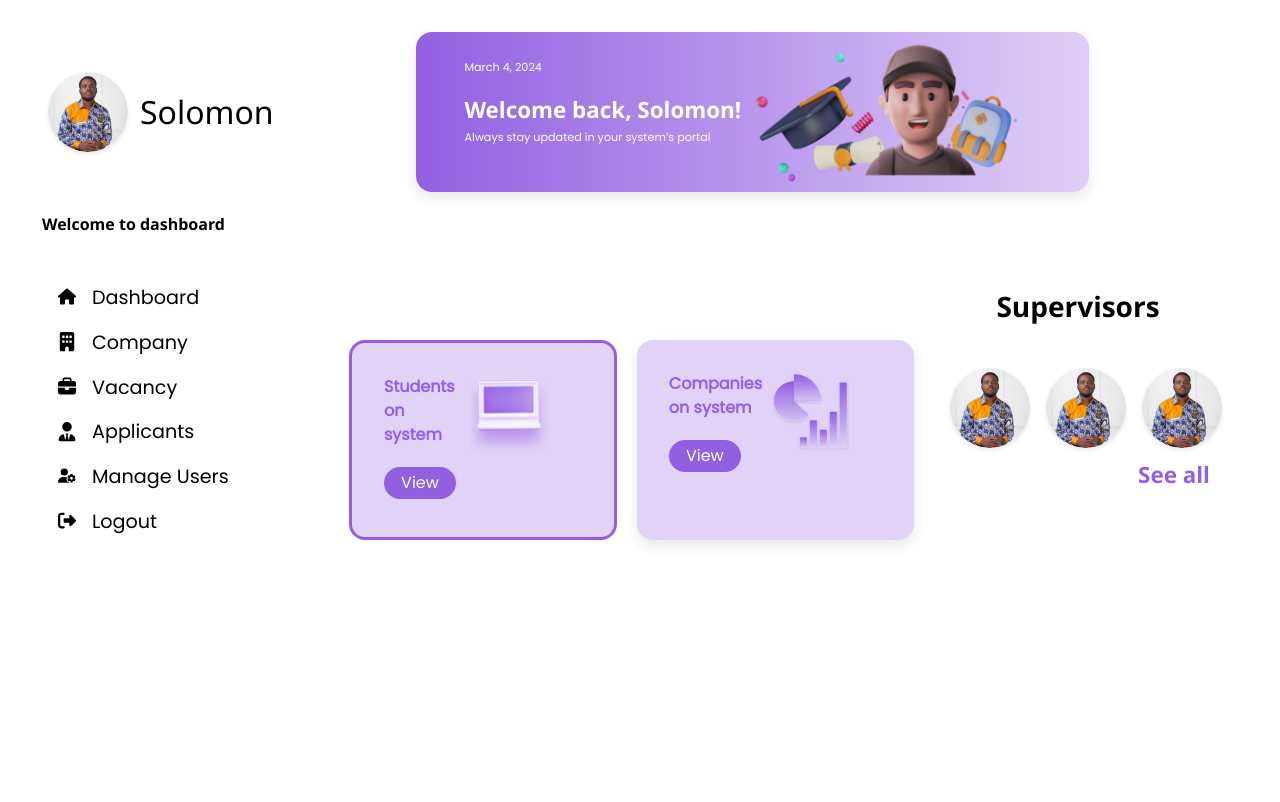
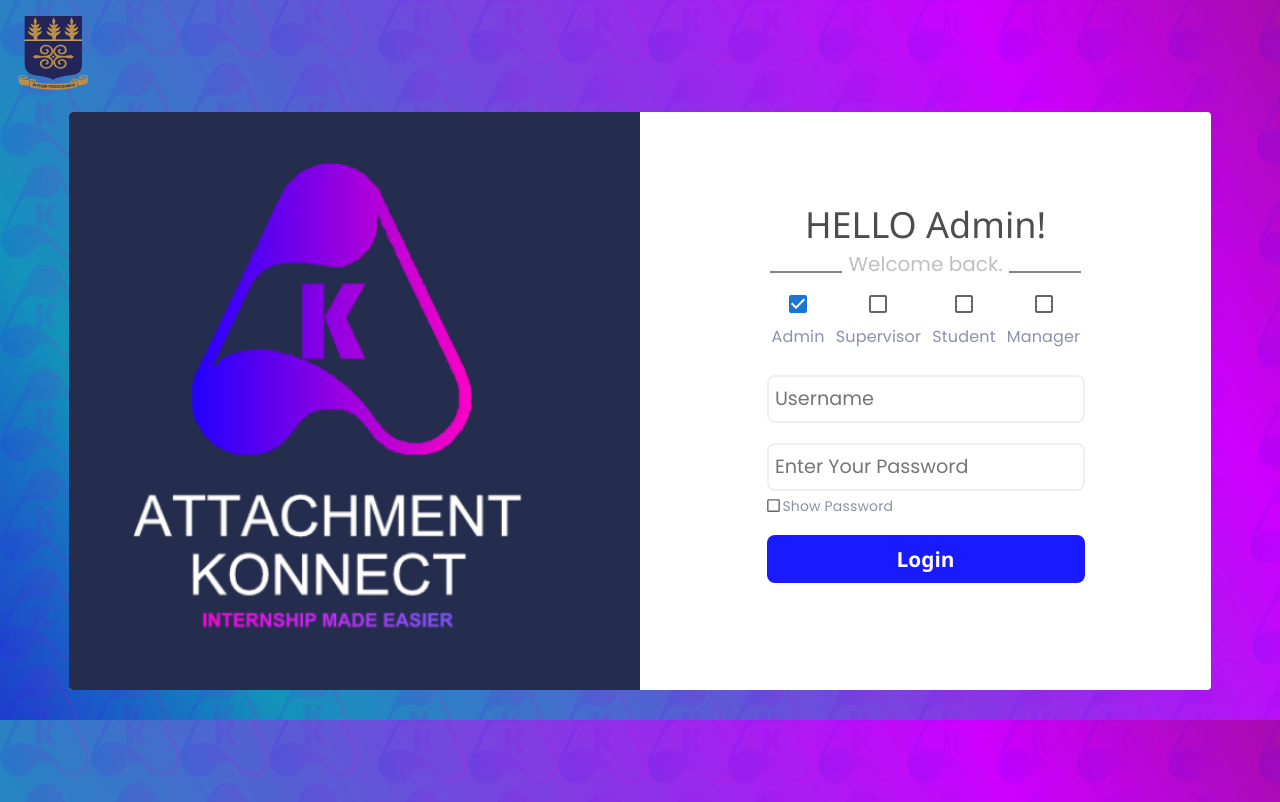
Before and after one commit to Cobby-a/AttachKonnectFrontend, a React (Create React App) app: page / in a window 1280 px wide. Built offline with nearby package versions, Linux system fonts and the light colour scheme.

Commit message:
modifications

```diff
--- a/src/App.js
+++ b/src/App.js
@@ -1,11 +1,11 @@
 import AdminDashboard from "./admin/dashboard";
 import '@fortawesome/fontawesome-free/css/all.css';
-// import Auth from "./authentication/auth"
+import Auth from "./authentication/auth"
 function App() {
   return (
     <div className="App">
-      {/* <Auth/> */}
-      <AdminDashboard/>
+      <Auth/>
+      {/* <AdminDashboard/> */}
     </div>
   );
 }
--- a/src/admin/dashboard.css
+++ b/src/admin/dashboard.css
@@ -44,7 +44,7 @@
     }
 }
 
-@media screen and (min-width: 900px){
+@media screen and (min-width: 1000px){
     .adminBody{
         margin: 2rem 3rem 2rem 3rem;
     }
@@ -200,8 +200,10 @@
         height: 80px;
         object-fit: cover;
         border-radius: 50%;
-        box-shadow: 0 2px 4px rgba(0, 0, 0, 0.1);
+        /* box-shadow: 0 2px 4px rgba(0, 0, 0, 0.1); */
         margin-left: 1rem;
+        border: 2px solid #925FE2;
+
     }
     .sidebarIcons div{
         font-size: 1.2rem;
@@ -241,7 +243,7 @@
         right: 0px;
         margin-right: 0.5rem;
         /* justify-content: flex-start; */
-        width: 300px;
+        width: 320px;
         height: 100vh;
         background-color: #ffffff;
         padding-left: 2rem;
--- a/src/authentication/manager.js
+++ b/src/authentication/manager.js
@@ -117,7 +117,7 @@
                             value="showpassword"
                             control={<Checkbox />}
                             label={<span style={{fontSize: '0.875rem', color: "#8C91AA", marginLeft: '-0.5rem', fontFamily: 'Poppins' }}>Show Password</span>}
-                            labelPlacement="right"
+                            labelPlacement="end"
                             sx={{ '& .MuiSvgIcon-root': { fontSize: 17 },marginTop: '-1rem'}}
                             onChange={()=>setForPassword(!forPassword)}
                             checked={forPassword}
```
